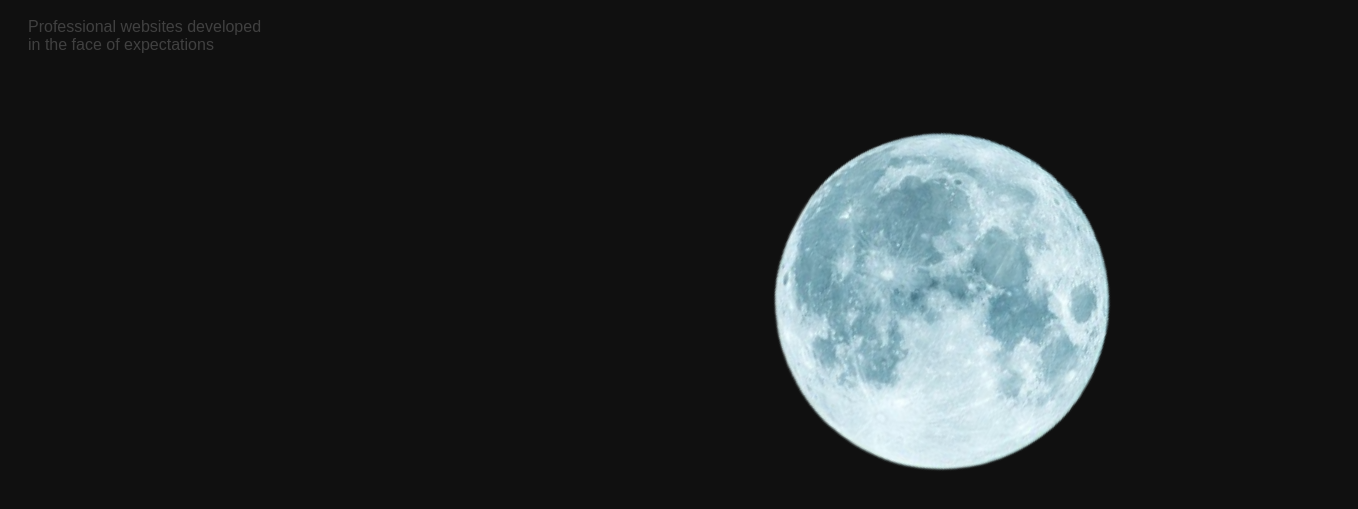
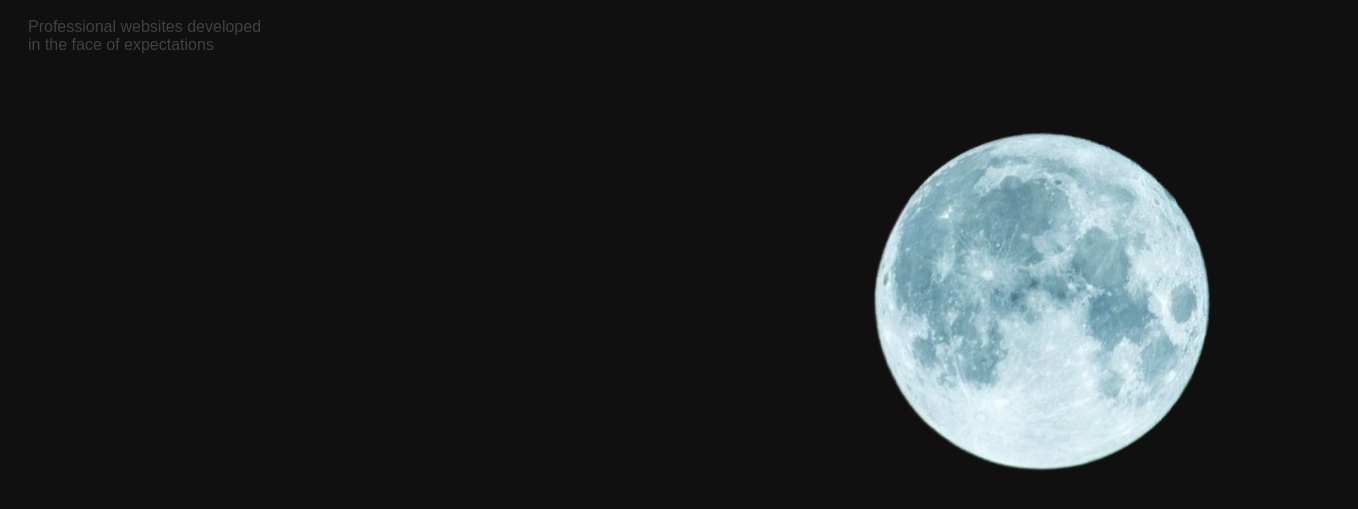
Before and after one commit to JackHughes03/Websitetest, a plain HTML site: page index.html in a window 1280 px wide. Shown: the part 227-736 px from the top of the page, 1358 px wide, since content can reach past the window. Drawn offline with Linux system fonts and the light colour scheme; a web font is replaced by a local one.

Commit message:
Update style.css

```diff
--- a/styles/style.css
+++ b/styles/style.css
@@ -106,9 +106,9 @@ p {
 
 #moonpic {
 	position: absolute;
-	right: 100px;
+	right: 0;
 	width: 40vw;
-	min-width: 400px;
+	min-width: 350px;
 	animation: rotation 60s infinite linear;
 }
 
```
